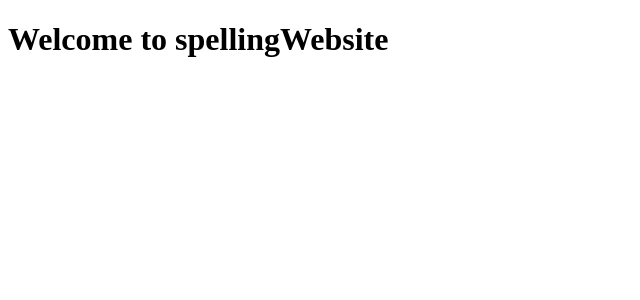
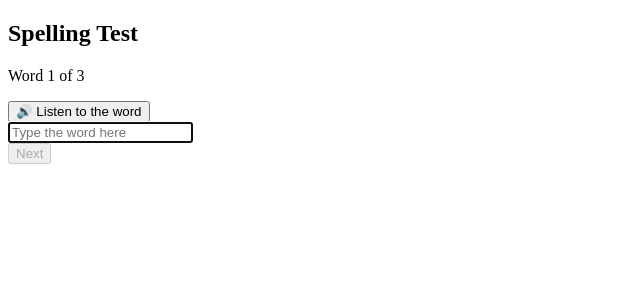
Before and after one commit to getOffIt/spellingWebsite, a React (Vite) app in the folder spellingWebsite/: page / in a window 1280 px wide. Shown: the top 300 px of the page, without its empty margins (0-640 px from the left). Built offline with nearby package versions, Linux system fonts and the light colour scheme.

Commit message:
some basic functionality to start with

```diff
--- a/spellingWebsite/src/main.tsx
+++ b/spellingWebsite/src/main.tsx
@@ -1,14 +1,9 @@
 import React from 'react'
 import ReactDOM from 'react-dom/client'
-import Home from './pages/Home'
-import About from './pages/About'
-
-const page = document.documentElement.dataset.page
-
-const PageComponent = page === 'about' ? About : Home
+import SpellingTest from './pages/SpellingTest'
 
 ReactDOM.createRoot(document.getElementById('root')!).render(
   <React.StrictMode>
-    <PageComponent />
+    <SpellingTest />
   </React.StrictMode>
 )
--- /dev/null
+++ b/spellingWebsite/src/pages/SpellingTest.tsx
@@ -0,0 +1,79 @@
+import React, { useState } from 'react';
+
+const WORDS = [
+  { word: 'cat', sentence: 'The cat is sleeping.' },
+  { word: 'dog', sentence: 'The dog barks loudly.' },
+  { word: 'sun', sentence: 'The sun is bright.' },
+];
+
+function speak(text: string) {
+  const utterance = new window.SpeechSynthesisUtterance(text);
+  window.speechSynthesis.speak(utterance);
+}
+
+export default function SpellingTest() {
+  const [step, setStep] = useState(0); // 0, 1, 2 for questions, 3 for results
+  const [answers, setAnswers] = useState<string[]>(['', '', '']);
+  const [showResults, setShowResults] = useState(false);
+
+  const handleInput = (e: React.ChangeEvent<HTMLInputElement>) => {
+    const newAnswers = [...answers];
+    newAnswers[step] = e.target.value;
+    setAnswers(newAnswers);
+  };
+
+  const handleNext = () => {
+    if (step < WORDS.length - 1) {
+      setStep(step + 1);
+    } else {
+      setShowResults(true);
+    }
+  };
+
+  if (showResults) {
+    return (
+      <div>
+        <h2>Results</h2>
+        <ul>
+          {WORDS.map((item, idx) => {
+            const correct = answers[idx].trim().toLowerCase() === item.word;
+            return (
+              <li key={item.word}>
+                <strong>{item.word}</strong>:&nbsp;
+                {correct ? (
+                  <span style={{ color: 'green' }}>Correct!</span>
+                ) : (
+                  <span style={{ color: 'red' }}>
+                    Incorrect (You wrote: "{answers[idx]}")
+                  </span>
+                )}
+              </li>
+            );
+          })}
+        </ul>
+      </div>
+    );
+  }
+
+  const current = WORDS[step];
+
+  return (
+    <div>
+      <h2>Spelling Test</h2>
+      <p>Word {step + 1} of {WORDS.length}</p>
+      <button onClick={() => speak(current.word)}>🔊 Listen to the word</button>
+      <br />
+      <input
+        type="text"
+        value={answers[step]}
+        onChange={handleInput}
+        placeholder="Type the word here"
+        autoFocus
+      />
+      <br />
+      <button onClick={handleNext} disabled={!answers[step]}>
+        {step === WORDS.length - 1 ? 'See Results' : 'Next'}
+      </button>
+    </div>
+  );
+}
```
